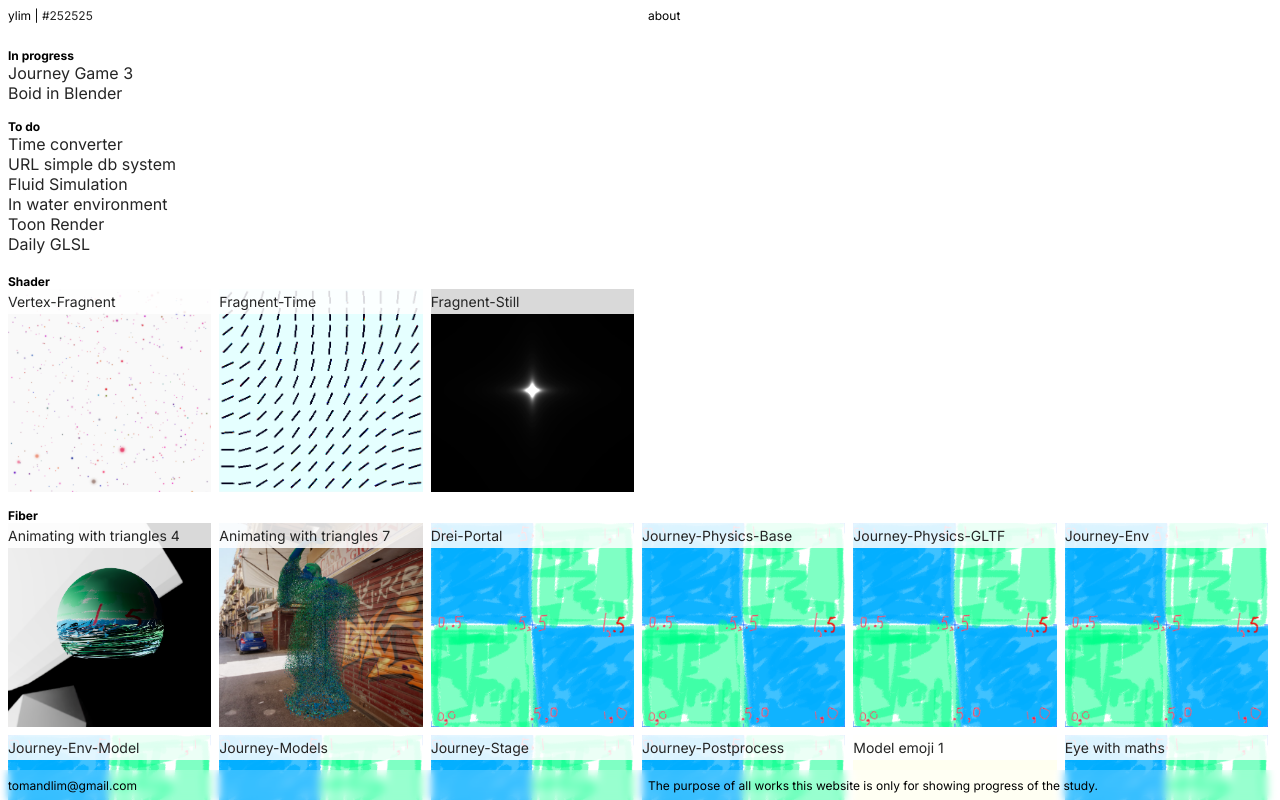
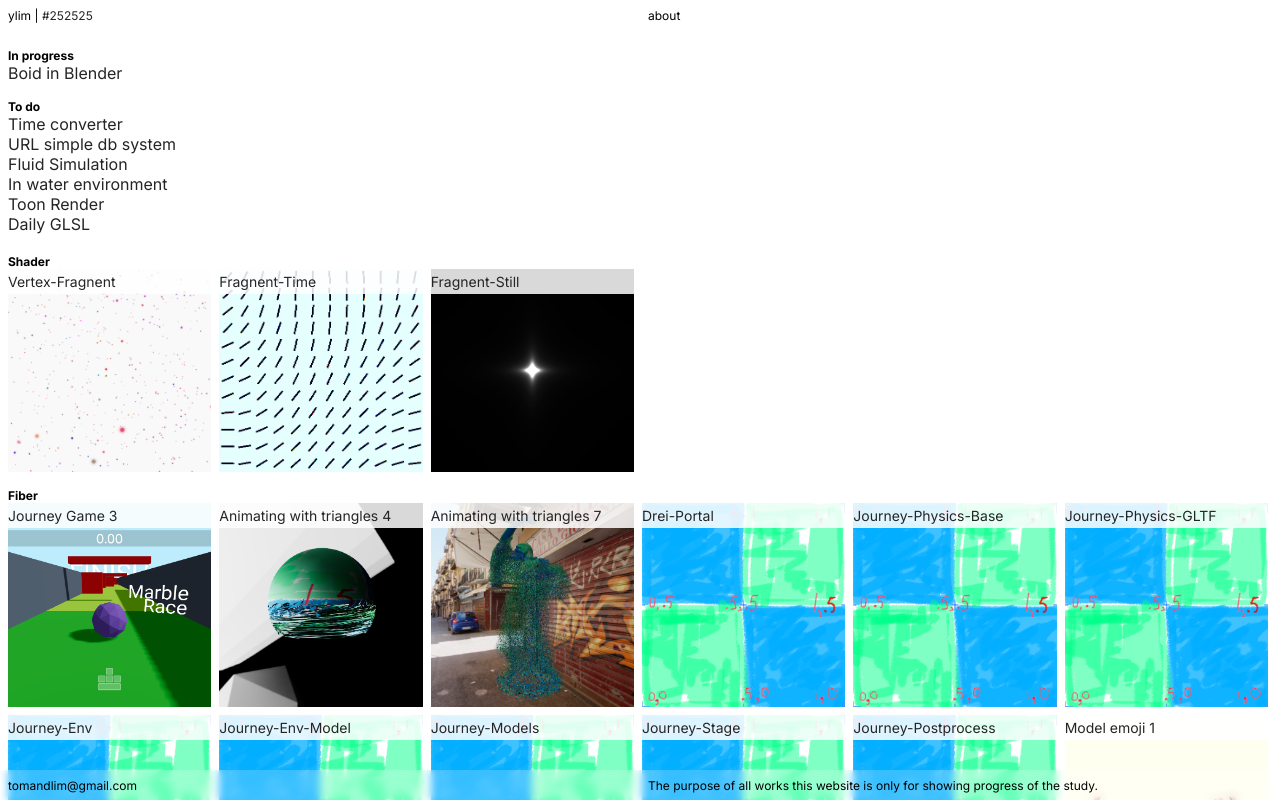
Before and after one commit to tomlim2/study-in-graphics, a Next.js app: page / in a window 1280 px wide. Shown: the top 800 px of the page. Built offline with nearby package versions, Linux system fonts and the light colour scheme; no server answers.

Commit message:
Feat: Update home section

```diff
--- a/components/sections/home/homeContentLists.js
+++ b/components/sections/home/homeContentLists.js
@@ -2,11 +2,6 @@ export const inProgressList = [
   {
     categoryName: "In progress",
     urlList: [
-      {
-        name: "Journey Game 3",
-        url: "/fiber/journey-game3",
-        thumbnail: "/assets/images/img-uv-00.png",
-      },
       {
         name: "Boid in Blender",
         url: "/fiber/journey-game3",
@@ -76,6 +71,11 @@ export const historyList = [
   {
     categoryName: "Fiber",
     urlList: [
+      {
+        name: "Journey Game 3",
+        url: "/fiber/journey-game3",
+        thumbnail: "/assets/images/thumbnails/journey-game.png",
+      },
       {
         name: "Animating with triangles 4",
         url: "/fiber/animating-tri4",
--- a/components/sections/journey-game3/Level.jsx
+++ b/components/sections/journey-game3/Level.jsx
@@ -14,7 +14,7 @@ export function BlockStart({ position = [0, 0, 0] }) {
   return (
     <group position={position}>
       <Float floatIntensity={0.25} rotationIntensity={0.25}>
-        <Text scale={0.5}
+        <Text scale={0.3}
           maxWidth={0.25}
           lineHeight={0.75}
           textAlign="right"
```
Also changed, not shown: public/assets/images/thumbnails/journey-game.png (added).
